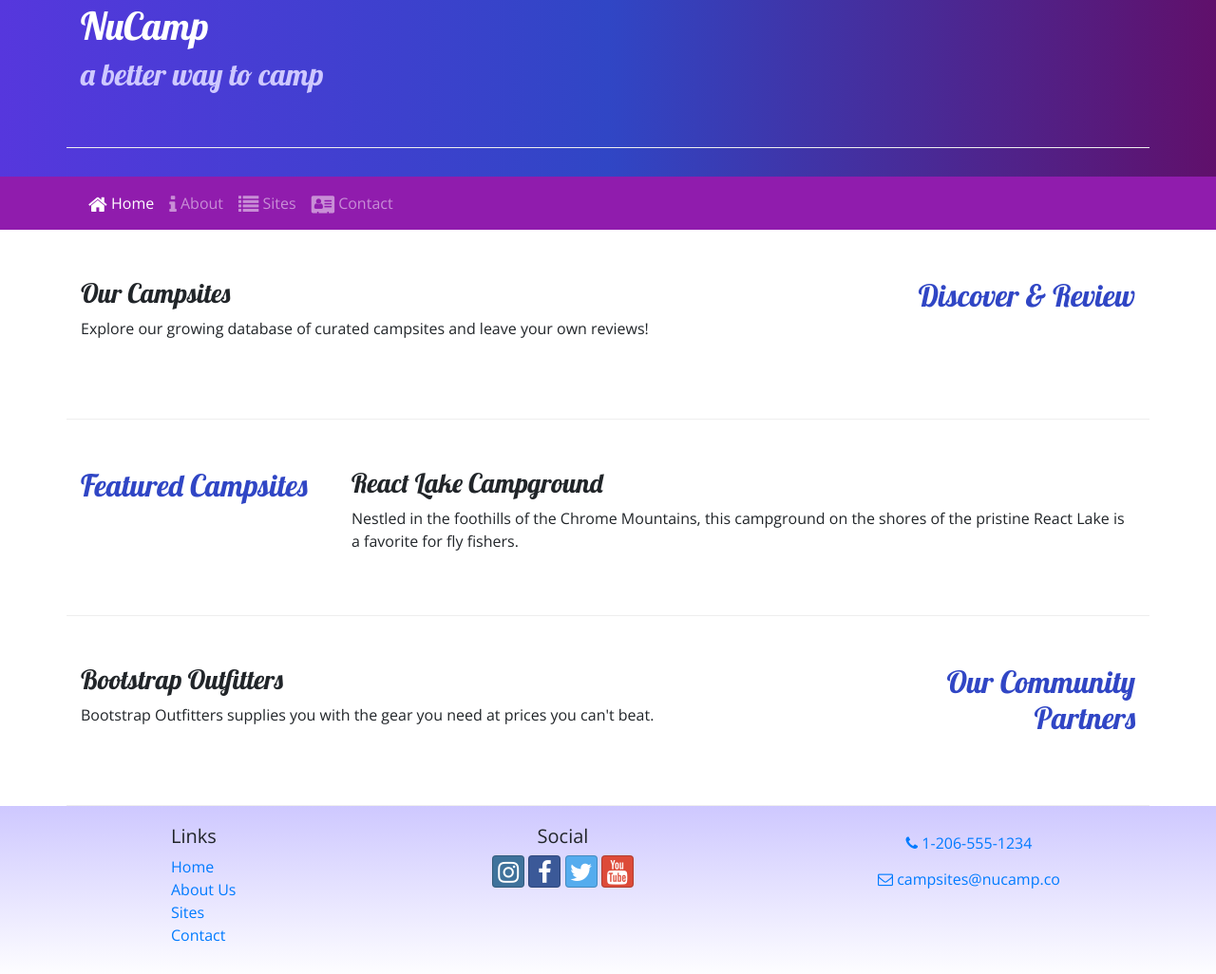
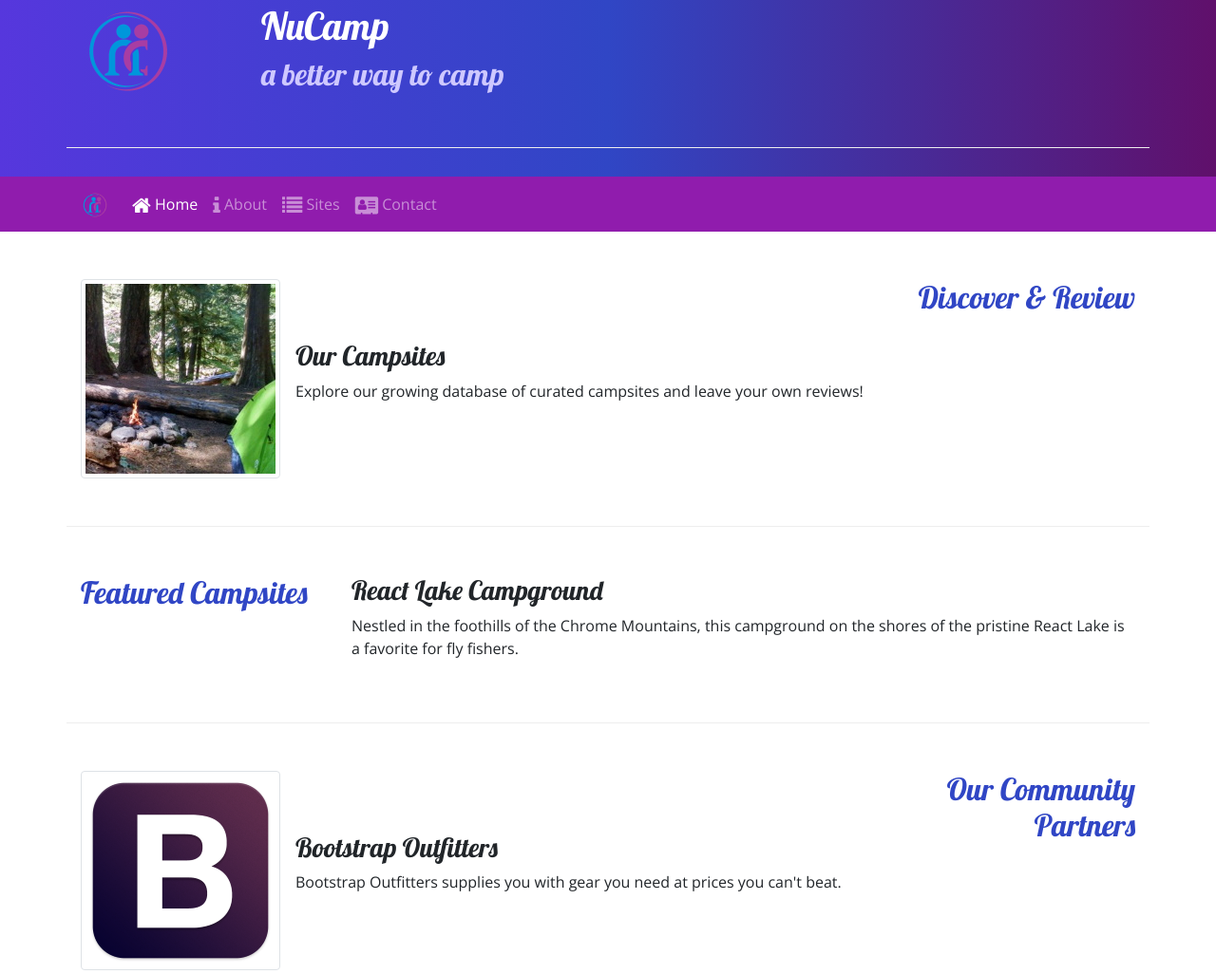
Before and after one commit to fpfullstack/nucampsite, a website: page index.html in a window 1280 px wide. Shown: the part 77-1103 px from the top of the page at 95% size. Drawn offline with nearby package versions, Linux system fonts and the light colour scheme.

Commit message:
Images and Media

```diff
--- a/index.html
+++ b/index.html
@@ -22,6 +22,9 @@
     <header class="jumbotron jumbotron-fluid">
         <div class="container">
             <div class="row row-content align-items-center">
+                <div class="col-4 col-sm-3 col-md-2 align-self-center">
+                    <img src="img/logo.png" class="img-fluid" />
+                 </div>
                 <div class="col">
                     <h1>NuCamp</h1>
                     <h2>a better way to camp</h2>
@@ -30,7 +33,8 @@
     </header>
     <nav class="navbar navbar-expand-sm navbar-dark sticky-top">
         <div class="container">
-            <button class="navbar-toggler ml-auto" type="button" data-toggle="collapse" data-target="#nucampNavbar">
+            <a class="navbar-brand" href="#"><img src="img/logo.png" height="30" width="30" /></a>
+            <button class="navbar-toggler" type="button" data-toggle="collapse" data-target="#nucampNavbar">
                 <span class="navbar-toggler-icon"></span>
             </button>
             <div class="collapse navbar-collapse" id="nucampNavbar">
@@ -54,9 +58,13 @@
                 <h2 class="text-sm-right">Discover & Review</h2>
             </div>
             <div class="col">
-                <h3>Our Campsites</h3>
-                <p class="d-none d-sm-block">Explore our growing database of curated campsites and leave your own
-                    reviews!</p>
+                <div class="media">
+                    <img class="d-flex mr-3 img-thumbnail" src="img/breadcrumb-trail-thumb.jpg" alt="Breadcrumb Trail" />
+                    <div class="media-body align-self-center">
+                        <h3>Our Campsites</h3>
+                        <p class="d-none d-sm-block">Explore our growing database of curated campsites and leave your own reviews!</p>
+                    </div>
+                </div>
             </div>
         </div>
 
@@ -76,9 +84,13 @@
                 <h2 class="text-sm-right">Our Community Partners</h2>
             </div>
             <div class="col">
-                <h3>Bootstrap Outfitters</h3>
-                <p class="d-none d-sm-block">Bootstrap Outfitters supplies you with the gear you need at prices you
-                    can't beat.</p>
+                <div class="media">
+                    <img class="d-flex mr-3 img-thumbnail" src="img/bootstrap-thumb.png" alt="Bootstrap Outfitters" />
+                    <div class="media-body align-self-center">
+                        <h3>Bootstrap Outfitters</h3>
+        				<p class="d-none d-sm-block">Bootstrap Outfitters supplies you with gear you need at prices you can't beat.</p>
+                    </div>
+                </div>
             </div>
         </div>
     </div>
```
Also changed, not shown: aboutus.html (+5 -1 lines), contactus.html (+5 -1 lines), img/bootstrap-thumb.png (added), img/breadcrumb-trail-thumb.jpg (added), img/breadcrumb-trail.jpg (added), img/chrome-river-thumb.jpg (added), img/chrome-river.jpg (added), img/logo.png (added), img/react-lake-thumb.jpg (added), img/react-lake.jpg (added), 1 other file.
